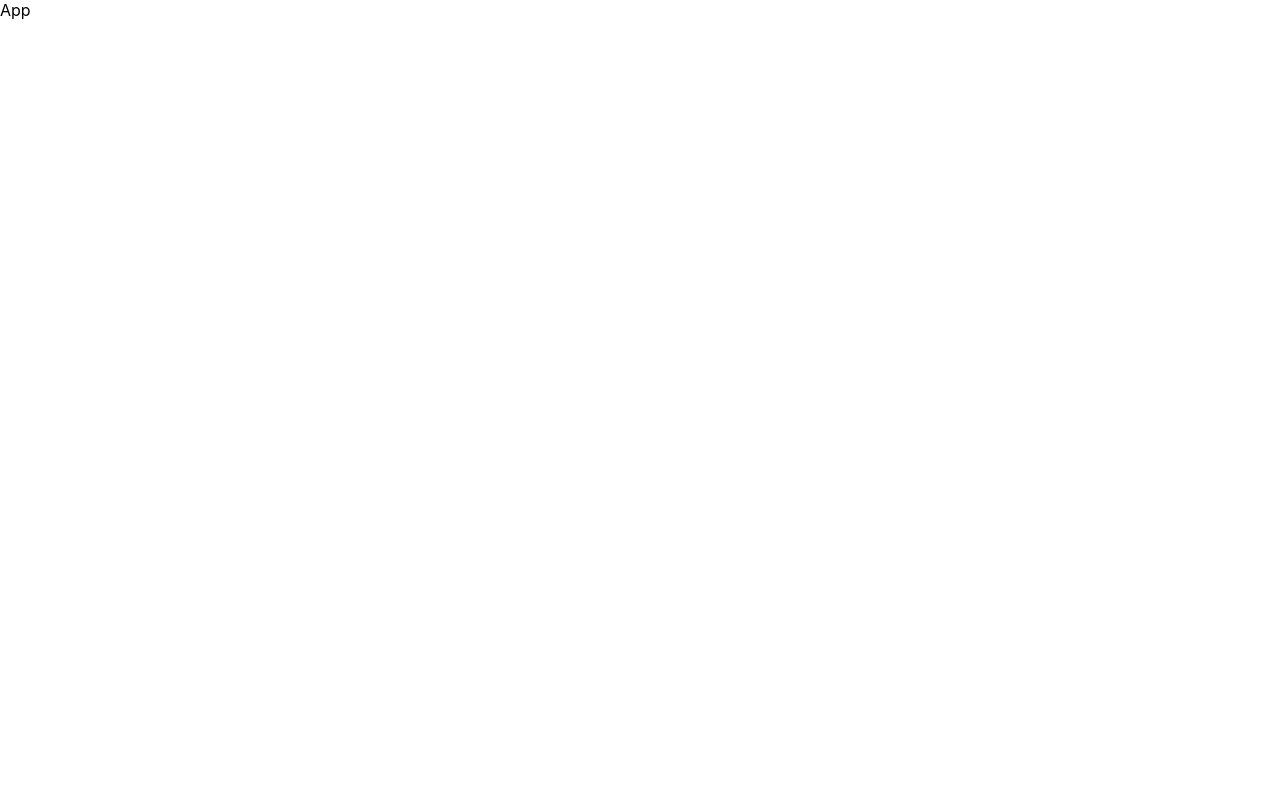
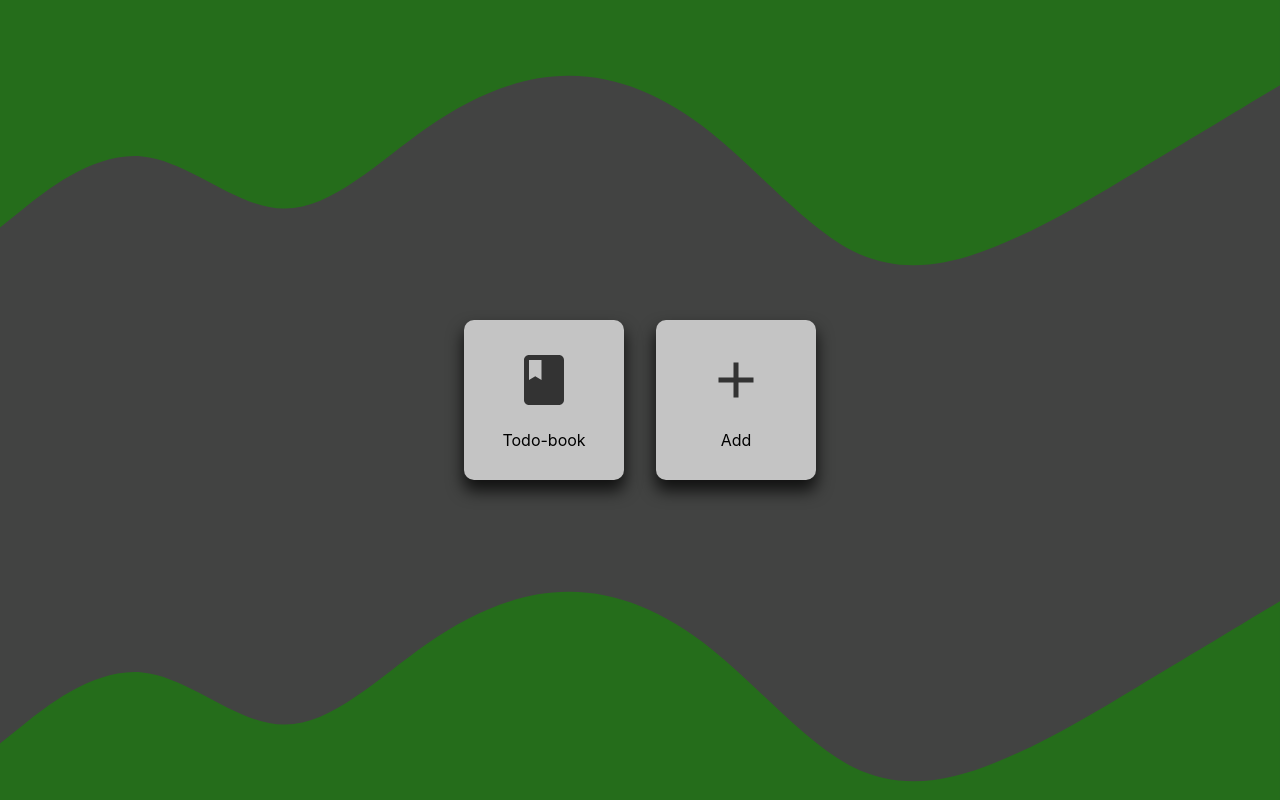
Before and after one commit to KevinNicolas/React-Todo-app, a React (Create React App) app: page / in a window 1280 px wide. Built offline with nearby package versions, Linux system fonts and the light colour scheme.

Commit message:
Start home view

```diff
--- a/src/App.tsx
+++ b/src/App.tsx
@@ -1,5 +1,11 @@
+import { GlobalStyles } from "./Global-styles"
+import { Home } from "./pages/Home"
+
 export const App = () => {
   return (
-    <div>App</div>
+    <div>
+      <GlobalStyles />
+      <Home />
+    </div>
   )
 }
--- /dev/null
+++ b/src/Global-styles.ts
@@ -0,0 +1,39 @@
+import { createGlobalStyle } from "styled-components";
+
+export const GlobalStyles = createGlobalStyle`
+  :root {
+    --primary: #149911;
+    --primary-hover: #19B416;
+    --primary-dark: #256D1B;
+
+    --text-color-light: #FFFFFF;
+    --text-color-dark: #333;
+
+    --background-color: #424342;
+    --button-background: #C4C4C4;
+  }
+
+  * {
+    box-sizing: border-box;
+    margin: 0;
+    padding: 0;
+    text-decoration: none;
+    outline: none;
+  }
+
+  .page-container {
+    width: 100vw;
+    height: 100vh;
+  }
+
+  .full {
+    width: 100%;
+    height: 100%;
+  }
+
+  .center {
+    display: flex;
+    justify-content: center;
+    align-items: center;
+  }
+`
--- /dev/null
+++ b/src/pages/Home/components/todo-book-btn.tsx
@@ -0,0 +1,55 @@
+import { IconType } from "react-icons"
+import styled from "styled-components"
+
+const TodoBookBtnStyles = styled.div`
+  .todo-book-container {
+    --todo-book-size: 10rem;
+
+    background: var(--button-background);
+    padding: 1rem;
+    display: flex;
+    flex-flow: column;
+    width: var(--todo-book-size);
+    height: var(--todo-book-size);
+    border-radius: 10px;
+    gap: 1rem;
+    cursor: pointer;
+    transition: all 300ms linear;
+
+    &:hover {
+      transform: scale(1.05);
+    }
+    &:active {
+      transform: scale(0.95);
+    }
+
+    .title {
+      font-size: 1.2rem;
+      font-weight: 500;
+    }
+
+    span { color: var(--text-color-dark) }
+
+    -webkit-box-shadow: 0px 10px 16px 1px rgba(0,0,0,0.75);
+    -moz-box-shadow: 0px 10px 16px 1px rgba(0,0,0,0.75);
+    box-shadow: 0px 10px 16px 1px rgba(0,0,0,0.75);
+  }
+`
+
+interface Props {
+  icon: IconType
+  title?: string
+}
+
+export const TodoBookBtn = ({ icon, title }: Props) => {
+  return (
+    <TodoBookBtnStyles>
+      <div className="todo-book-container center">
+        <span>{ icon({ size: 60 }) }</span>
+        {
+          title ?? <span className="title">{ title }</span>
+        }
+      </div>
+    </TodoBookBtnStyles>
+  )
+}
--- /dev/null
+++ b/src/pages/Home/index.tsx
@@ -0,0 +1,96 @@
+import styled from "styled-components"
+import { TodoBookBtn } from "./components/todo-book-btn"
+import { MdBook, MdOutlineAdd } from 'react-icons/md'
+
+const HomeStyles = styled.div`
+  .home-container {
+    background: var(--background-color);
+    display: flex;
+    flex-flow: column;
+    justify-content: space-between;
+    align-items: center;
+  }
+
+  .content-container {
+    position: absolute;
+
+    .button-empty {
+      background: var(--primary);
+      border-radius: 10px;
+      padding: 1rem 2rem;
+      cursor: pointer;
+      transition: background 300ms linear;
+      &:hover { background: var(--primary-hover); }
+
+      span {
+        color: var(--text-color-light);
+        font-size: 1.5rem;
+        font-weight: 600;
+      }
+    }
+
+    .todo-books-container {
+      display: flex;
+      flex-flow: row;
+      gap: 2rem;
+    }
+  }
+`
+
+export const Home = () => {
+  const todoBooks = ['']
+
+  return (
+    <HomeStyles>
+      <div className="home-container page-container">
+        <svg
+          xmlns="http://www.w3.org/2000/svg"
+          viewBox="0 0 1440 320"
+        >
+          <path
+            fill="#256D1B"
+            fill-opacity="1"
+            d="
+              M0,256L26.7,234.7C53.3,213,107,171,160,176C213.3,181,267,235,320,234.7C373.3,235,427,181,480,144C533.3,107,587,85,640,85.3C693.3,85,747,107,
+              800,149.3C853.3,192,907,256,960,282.7C1013.3,309,1067,299,1120,277.3C1173.3,256,1227,224,1280,192C1333.3,160,1387,128,1413,112L1440,96L1440,
+              0L1413.3,0C1386.7,0,1333,0,1280,0C1226.7,0,1173,0,1120,0C1066.7,0,1013,0,960,0C906.7,0,853,0,800,0C746.7,0,693,0,640,0C586.7,0,533,0,480,
+              0C426.7,0,373,0,320,0C266.7,0,213,0,160,0C106.7,0,53,0,27,0L0,0Z
+            "
+            data-darkreader-inline-fill=""
+          >
+          </path>
+        </svg>
+        {/* ------------------------------------------------------------ */}
+        <div className="content-container page-container center">
+          {
+            todoBooks.length > 0
+              ?
+                <div className="todo-books-container">
+                  <TodoBookBtn icon={MdBook} title="Todo-book" />
+                  <TodoBookBtn icon={MdOutlineAdd} title="Add" />
+                </div>
+              :
+                  <div className="button-empty">
+                    <span>Add todo-book</span>
+                  </div>
+          }
+        </div>
+        {/* ------------------------------------------------------------ */}
+        <svg xmlns="http://www.w3.org/2000/svg" viewBox="0 0 1440 320">
+          <path
+            fill="#256D1B"
+            fill-opacity="1"
+            d="
+              M0,256L26.7,234.7C53.3,213,107,171,160,176C213.3,181,267,235,320,234.7C373.3,235,427,181,480,144C533.3,107,587,85,640,85.3C693.3,85,747,107,
+              800,149.3C853.3,192,907,256,960,282.7C1013.3,309,1067,299,1120,277.3C1173.3,256,1227,224,1280,192C1333.3,160,1387,128,1413,112L1440,96L1440,
+              320L1413.3,320C1386.7,320,1333,320,1280,320C1226.7,320,1173,320,1120,320C1066.7,320,1013,320,960,320C906.7,320,853,320,800,320C746.7,320,693,
+              320,640,320C586.7,320,533,320,480,320C426.7,320,373,320,320,320C266.7,320,213,320,160,320C106.7,320,53,320,27,320L0,320Z
+            "
+            data-darkreader-inline-fill=""
+          >
+          </path>
+        </svg>
+      </div>
+    </HomeStyles>
+  )
+}
```
